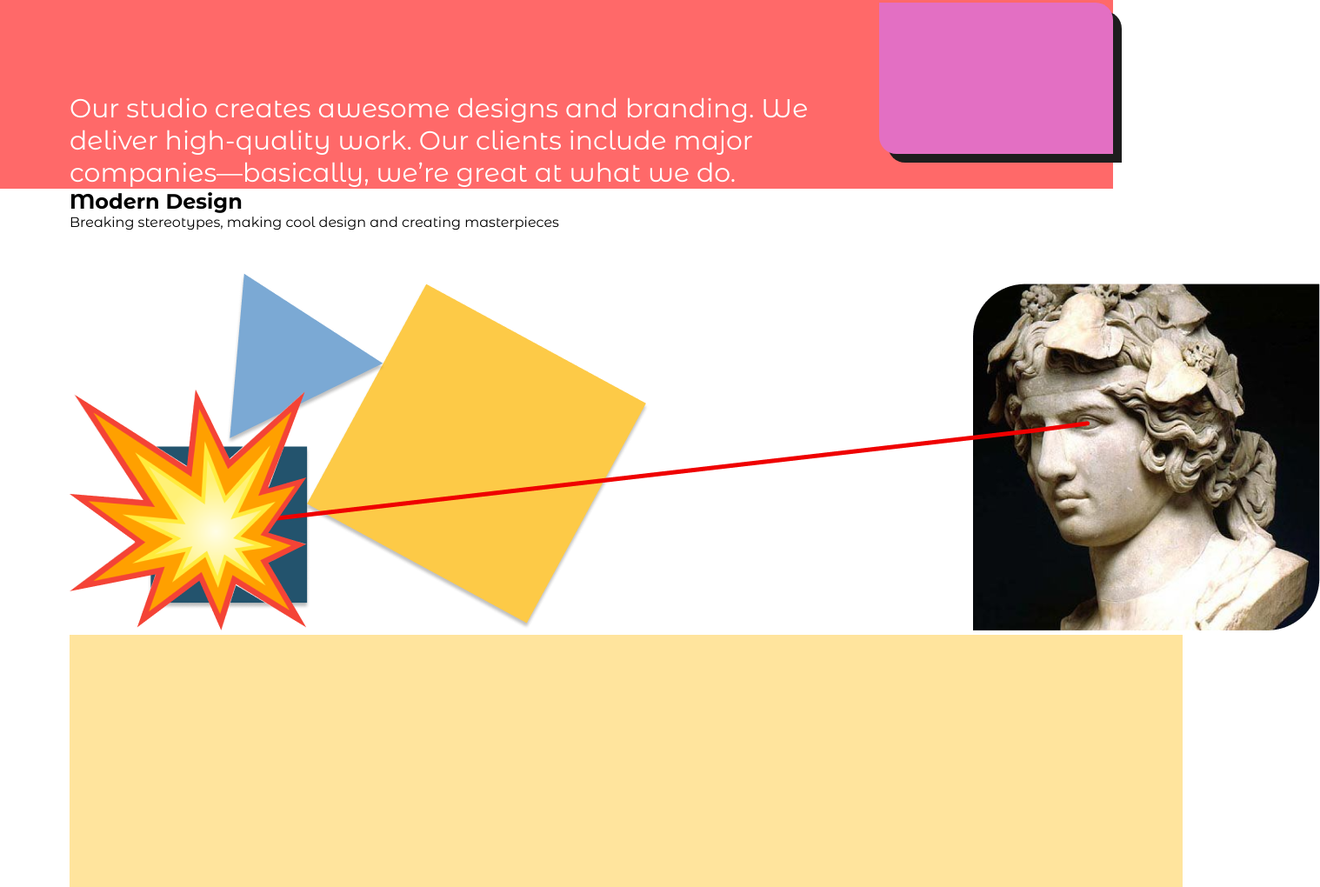
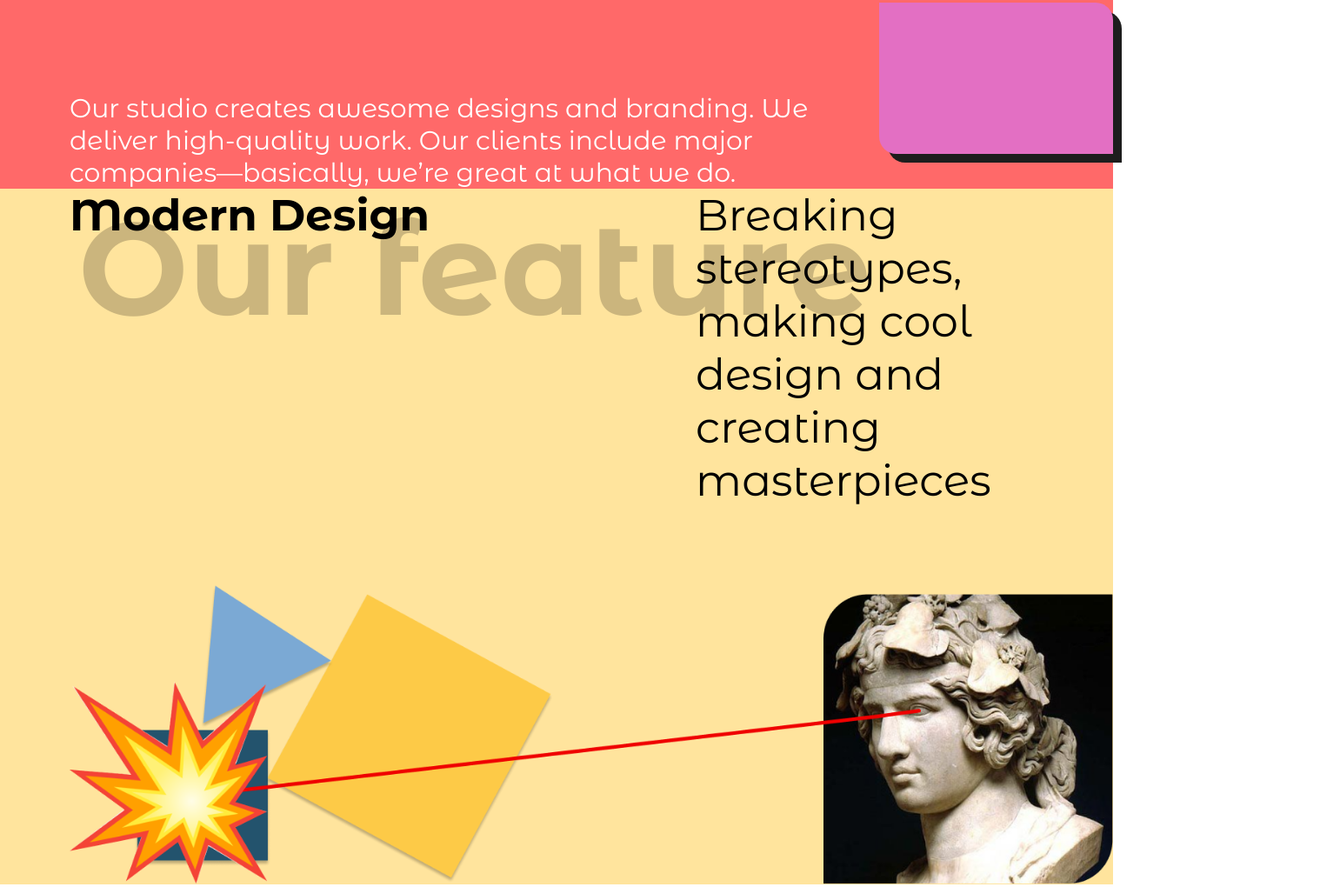
Before and after one commit to JohnikF/ArtStudioLanding, a plain HTML site: page index.html in a window 1280 px wide. Shown: the part 1383-2403 px from the top of the page at 87% size, 1518 px wide, since content can reach past the window. Drawn offline with Linux system fonts and the light colour scheme.

Commit message:
finished third section

```diff
--- a/index.html
+++ b/index.html
@@ -87,7 +87,7 @@
     </div>
 
     <div class="advantages-background">
-        <p class="bg-text"></p>
+        <p class="bg-text">Our feature</p>
     </div>
 </section>
 </body>
--- a/style.css
+++ b/style.css
@@ -10,6 +10,7 @@
 aside {
     background-color: #222222;
     position: fixed;
+    z-index: 20;
 }
 
 #nav-menu {
@@ -213,6 +214,34 @@ section {
     height: 100%;
     background-color: #ffe49d;
     position: absolute;
+    top: 0;
+    left: 0;
+    z-index: -1;
+
+}
+
+.advantages-content {
+    width: 100%;
+    height: 100%;
+    display: flex;
+    flex-wrap: wrap;
+    justify-content: space-between;
+    align-content: space-between;
+}
+
+.advantages-title {
+    font-size: 50px;
+    width: 40%;
+}
+
+.advantages-text {
+    font-size: 50px;
+    width: 40%;
+}
+
+.advantages-img {
+    width: 40%;
+    flex-grow: 1;
 }
 
 @keyframes shake {
```
